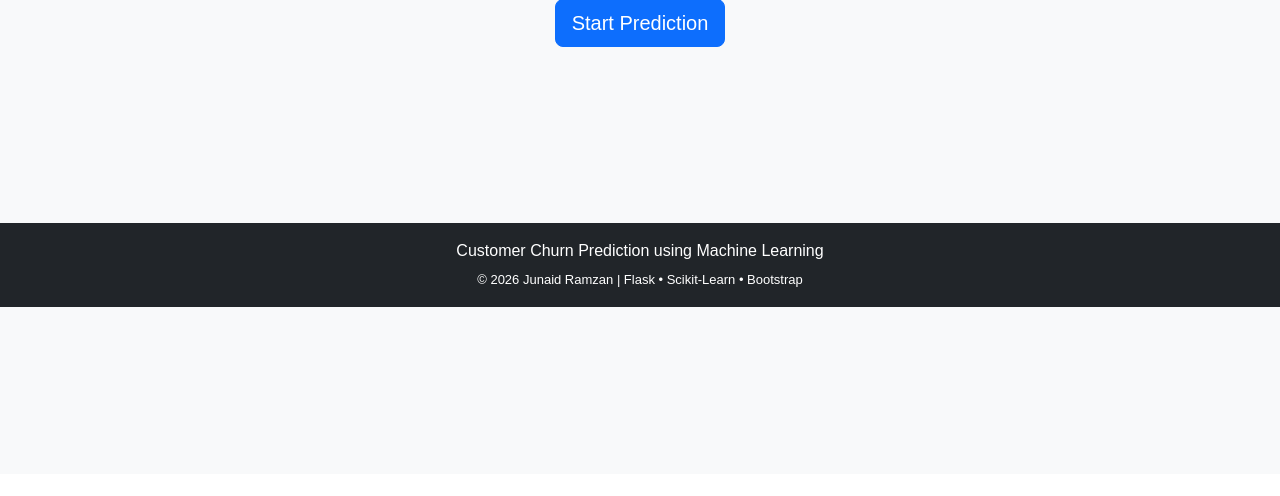
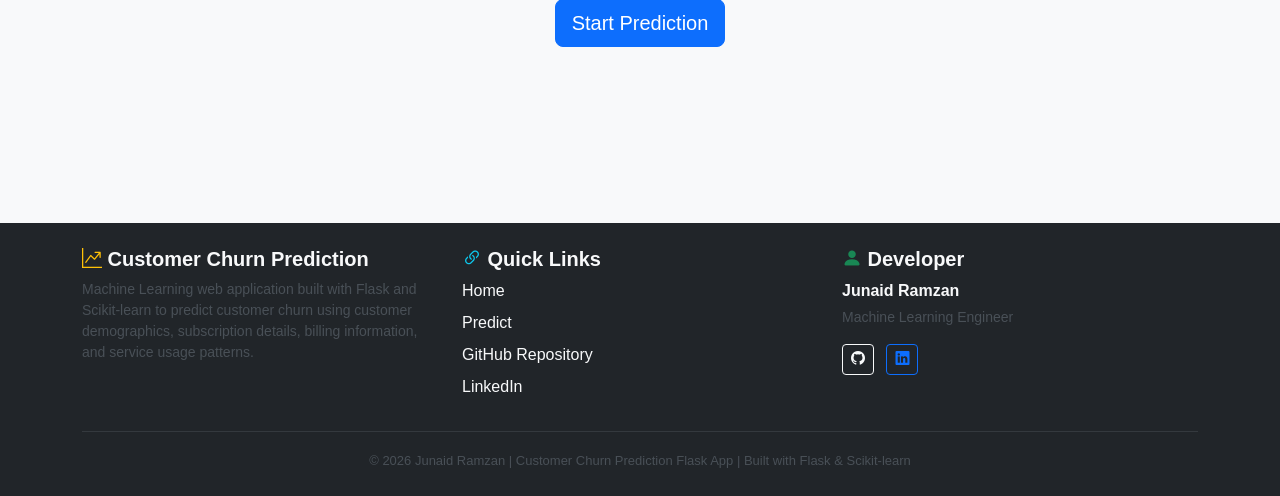
Before and after one commit to junaidramzan-ai-dev/project_3_customer_churn_prediction_flask_app, a Flask app: page / in a window 1280 px wide. Shown: the part 326-822 px from the top of the page. Before the commit the page ends 633 px from the top, so only its background shows below. Run offline with Flask 3, Linux system fonts and the light colour scheme.

Commit message:
Improve footer with GitHub and LinkedIn links

```diff
--- a/templates/footer.html
+++ b/templates/footer.html
@@ -1,14 +1,140 @@
-<footer class="bg-dark text-white py-3 mt-5">
+<!-- ===================== FOOTER ===================== -->
 
-    <div class="container text-center">
+<footer class="bg-dark text-light mt-5 py-4">
 
-        <p class="mb-1">
-            Customer Churn Prediction using Machine Learning
-        </p>
+    <div class="container">
 
-        <small>
-            © 2026 Junaid Ramzan | Flask • Scikit-Learn • Bootstrap
-        </small>
+        <div class="row gy-4">
+
+            <!-- Project -->
+
+            <div class="col-lg-4">
+
+                <h5 class="fw-bold">
+
+                    <i class="bi bi-graph-up-arrow text-warning"></i>
+                    Customer Churn Prediction
+
+                </h5>
+
+                <p class="small text-light-emphasis mb-0">
+
+                    Machine Learning web application built with Flask and
+                    Scikit-learn to predict customer churn using customer
+                    demographics, subscription details, billing information,
+                    and service usage patterns.
+
+                </p>
+
+            </div>
+
+            <!-- Quick Links -->
+
+            <div class="col-lg-4">
+
+                <h5 class="fw-bold">
+
+                    <i class="bi bi-link-45deg text-info"></i>
+                    Quick Links
+
+                </h5>
+
+                <ul class="list-unstyled">
+
+                    <li class="mb-2">
+                        <a href="{{ url_for('prediction.home') }}"
+                           class="text-decoration-none text-light">
+                            Home
+                        </a>
+                    </li>
+
+                    <li class="mb-2">
+                        <a href="{{ url_for('prediction.predict') }}"
+                           class="text-decoration-none text-light">
+                            Predict
+                        </a>
+                    </li>
+
+                    <li class="mb-2">
+                        <a href="https://github.com/junaidramzan-ai-dev/project_3_customer_churn_prediction_flask_app"
+                           target="_blank"
+                           class="text-decoration-none text-light">
+                            GitHub Repository
+                        </a>
+                    </li>
+
+                    <li>
+                        <a href="https://www.linkedin.com/in/junaidramzan-ai-dev/"
+                           target="_blank"
+                           class="text-decoration-none text-light">
+                            LinkedIn
+                        </a>
+                    </li>
+
+                </ul>
+
+            </div>
+
+            <!-- Developer -->
+
+            <div class="col-lg-4">
+
+                <h5 class="fw-bold">
+
+                    <i class="bi bi-person-fill text-success"></i>
+                    Developer
+
+                </h5>
+
+                <p class="mb-1">
+
+                    <strong>Junaid Ramzan</strong>
+
+                </p>
+
+                <p class="small text-light-emphasis">
+
+                    Machine Learning Engineer
+
+                </p>
+
+                <div class="mt-3">
+
+                    <a href="https://github.com/junaidramzan-ai-dev"
+                       target="_blank"
+                       class="btn btn-outline-light btn-sm me-2">
+
+                        <i class="bi bi-github"></i>
+
+                    </a>
+
+                    <a href="https://www.linkedin.com/in/junaidramzan-ai-dev/"
+                       target="_blank"
+                       class="btn btn-outline-primary btn-sm">
+
+                        <i class="bi bi-linkedin"></i>
+
+                    </a>
+
+                </div>
+
+            </div>
+
+        </div>
+
+        <hr class="border-secondary">
+
+        <div class="text-center">
+
+            <small class="text-light-emphasis">
+
+                © 2026 Junaid Ramzan |
+                Customer Churn Prediction Flask App |
+                Built with Flask & Scikit-learn
+
+            </small>
+
+        </div>
 
     </div>
 
```
